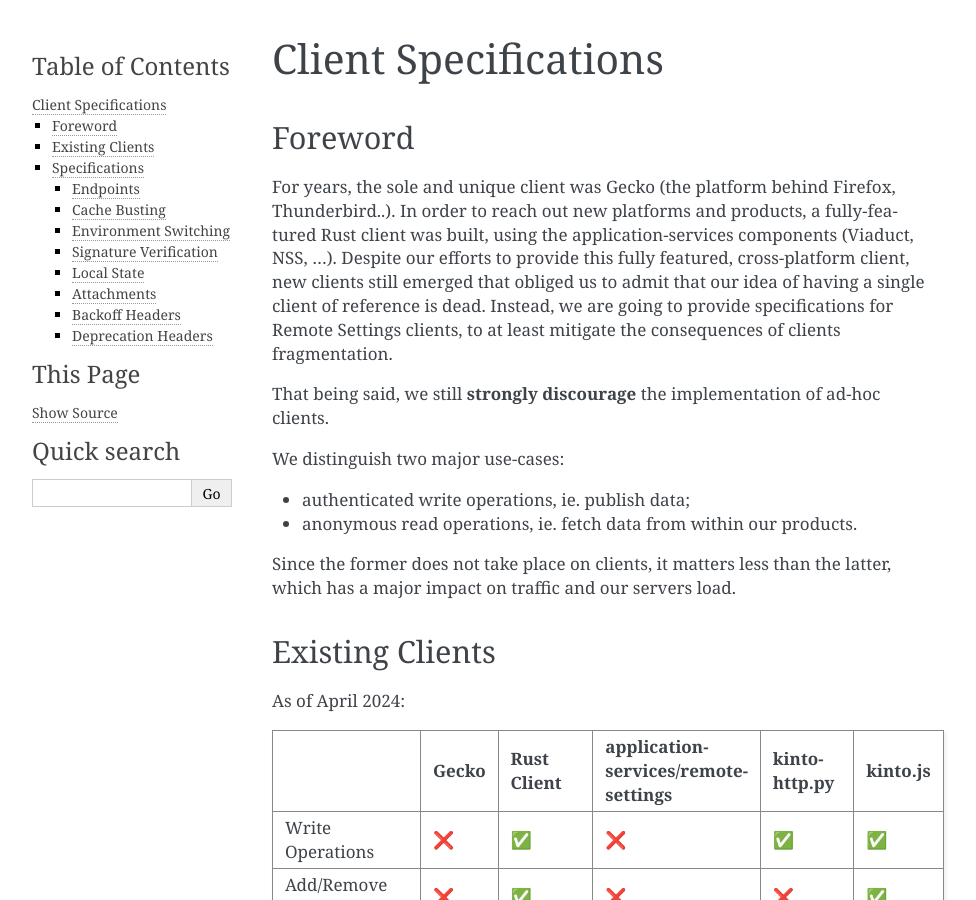
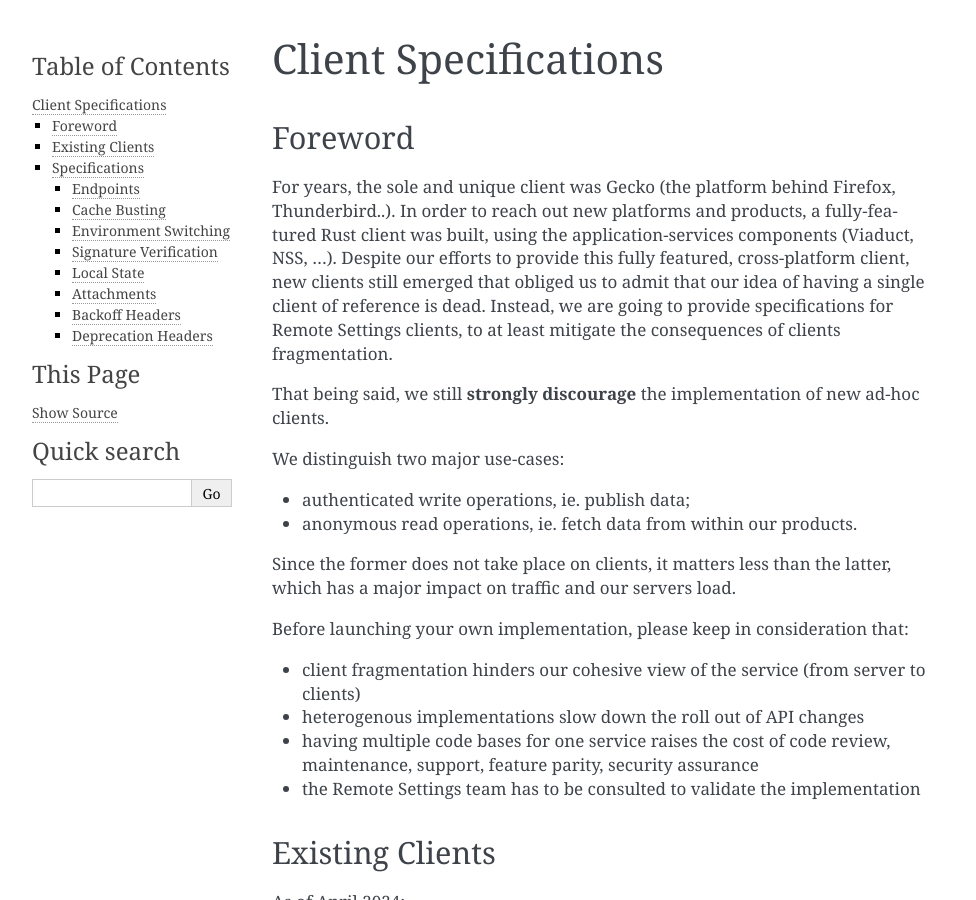
Before and after one commit to mozilla/remote-settings, a Sphinx documentation site: the page built from docs/client-specifications.rst, in a window 1280 px wide and 900 px high. Shown: the whole window, without its empty margins (148-1124 px from the left). Built offline with Sphinx 7.4.7, drawn with Linux system fonts in a browser that asks for light colours.

Commit message:
Add general notes about clients fragmentation

```diff
--- a/docs/client-specifications.rst
+++ b/docs/client-specifications.rst
@@ -10,7 +10,7 @@ For years, the sole and unique client was Gecko (the platform behind Firefox, Th
 Despite our efforts to provide this fully featured, cross-platform client, new clients still emerged that obliged us to admit that our idea of having a single client of reference is dead.
 Instead, we are going to provide specifications for Remote Settings clients, to at least mitigate the consequences of clients fragmentation.
 
-That being said, we still **strongly discourage** the implementation of ad-hoc clients.
+That being said, we still **strongly discourage** the implementation of new ad-hoc clients.
 
 We distinguish two major use-cases:
 
@@ -18,6 +18,14 @@ We distinguish two major use-cases:
 - anonymous read operations, ie. fetch data from within our products.
 
 Since the former does not take place on clients, it matters less than the latter, which has a major impact on traffic and our servers load.
+
+Before launching your own implementation, please keep in consideration that:
+
+* client fragmentation hinders our cohesive view of the service (from server to clients)
+* heterogenous implementations slow down the roll out of API changes
+* having multiple code bases for one service raises the cost of code review, maintenance, support, feature parity, security assurance
+* the Remote Settings team has to be consulted to validate the implementation
+
 
 Existing Clients
 ----------------
```
